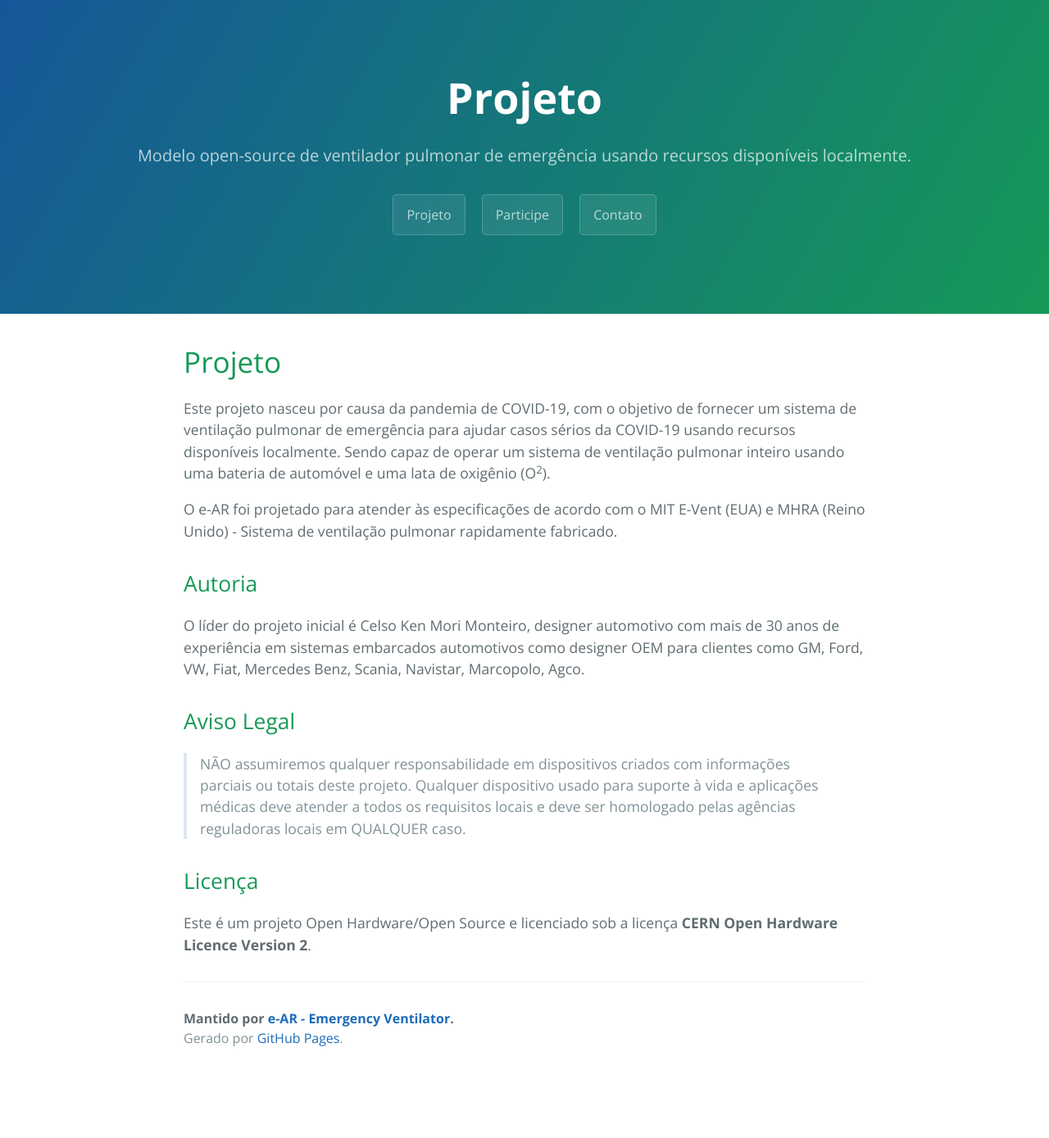
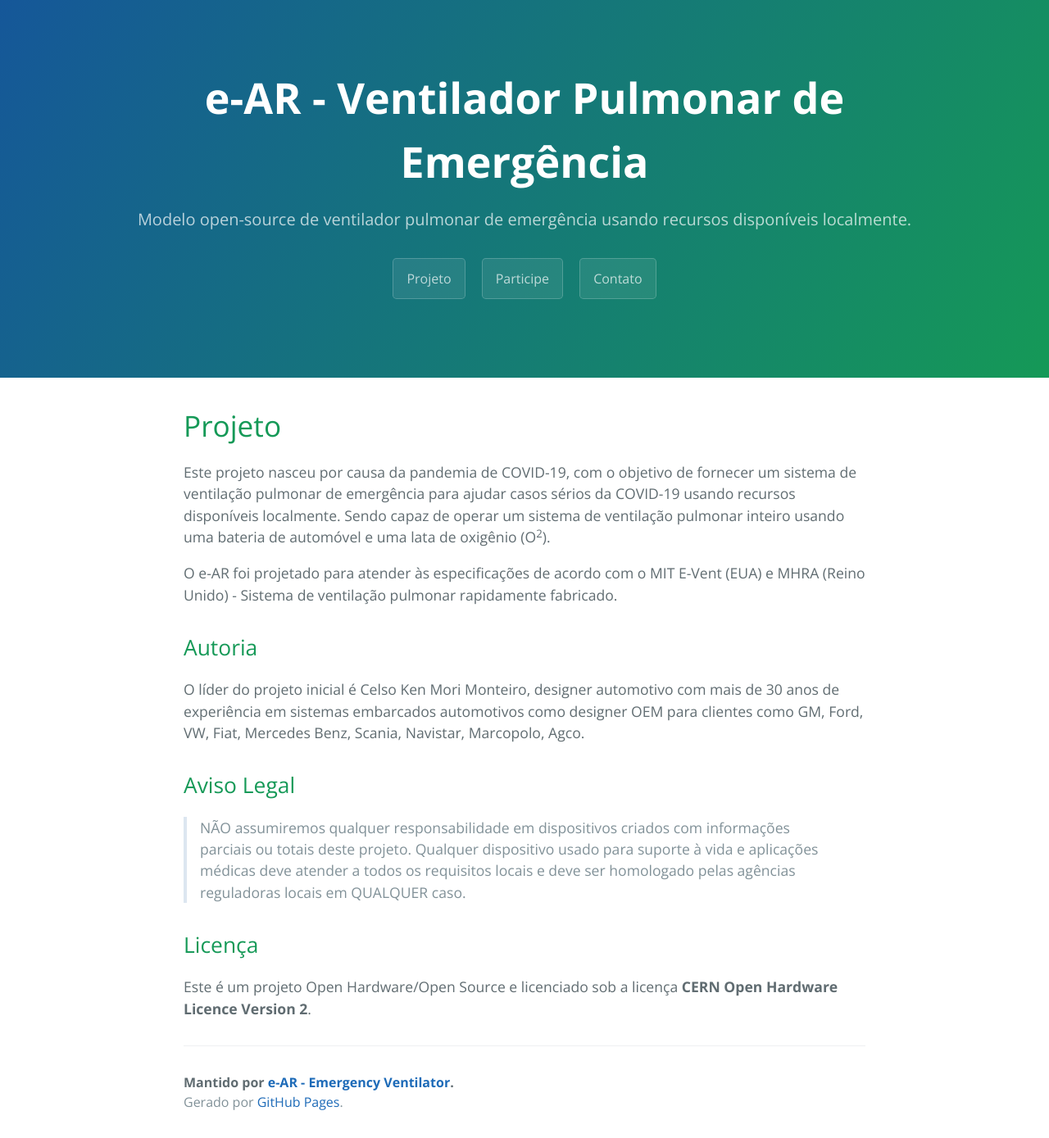
Before and after one commit to RespiradorHacker/Projeto-EAR-Celso, a Jekyll site: the page built from index.md, in a window 1280 px wide. Shown: the whole page at 82% size. Built offline with Jekyll 4.4.1, drawn with Linux system fonts in a browser that asks for light colours; our own code applies the rules of GitHub Pages for plain Markdown files; before the commit the page ends 1311 px from its top, so only the background shows below that.

Commit message:
Set the page title

```diff
--- a/index.md
+++ b/index.md
@@ -1,5 +1,6 @@
 ---
 layout: default
+title: e-AR - Ventilador Pulmonar de Emergência
 ---
 
 # Projeto
```
